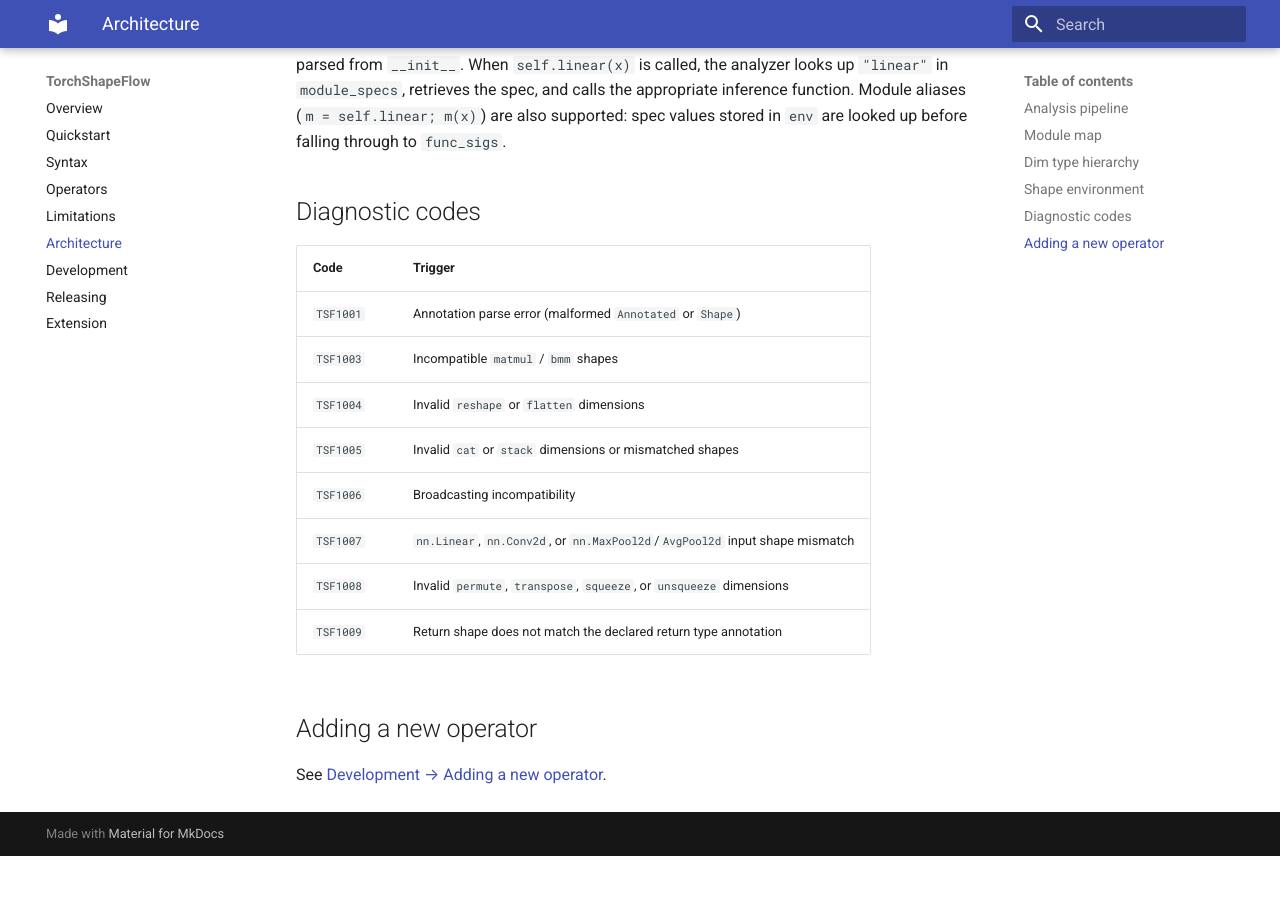
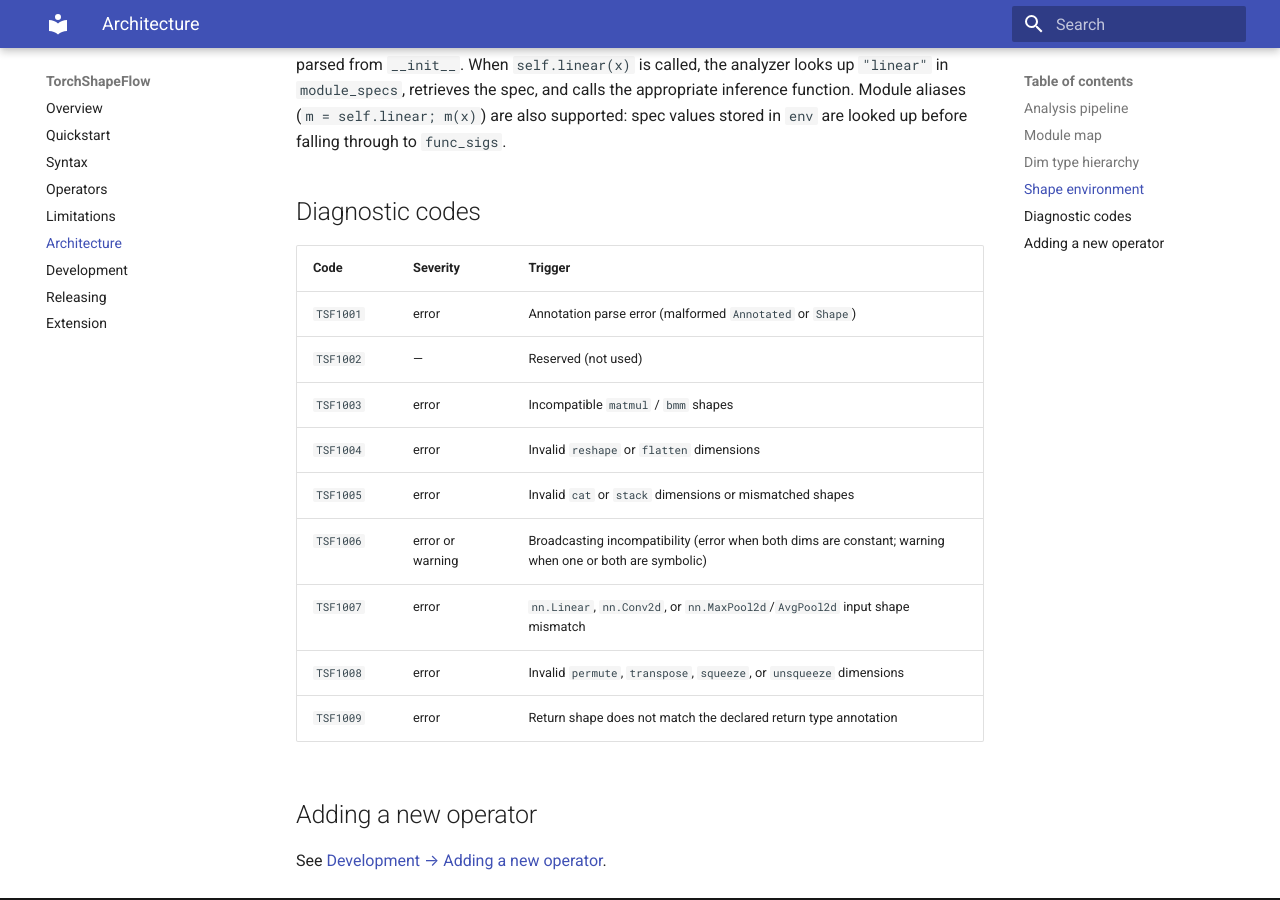
Before and after one commit to Davidxswang/torchshapeflow, an MkDocs documentation site: the page built from docs/architecture.md, in a window 1280 px wide and 900 px high, scrolled down 2677 px. Built offline with MkDocs 1.6.1 and Material for MkDocs 9.7.7, drawn with Linux system fonts in a browser that asks for light colours; before the commit the page ends 3533 px from its top, so only the background shows below that.

Commit message:
fix stale content in quickstart, architecture, releasing docs
- quickstart: TSF1006 example output is a warning, not an error
- architecture: add TSF1002 (reserved) to codes table; add severity
  column; note TSF1006 is warning for symbolic dim mismatches
- releasing: replace hardcoded v0.1.1 examples with generic vX.Y.Z;
  remove stale --allow-missing-repository note

Co-Authored-By: Claude Sonnet 4.6 <noreply@anthropic.com>

```diff
--- a/docs/architecture.md
+++ b/docs/architecture.md
@@ -69,16 +69,17 @@ Spec values are stored in `module_specs` (keyed by attribute name) when their co
 
 ## Diagnostic codes
 
-| Code | Trigger |
-|---|---|
-| `TSF1001` | Annotation parse error (malformed `Annotated` or `Shape`) |
-| `TSF1003` | Incompatible `matmul` / `bmm` shapes |
-| `TSF1004` | Invalid `reshape` or `flatten` dimensions |
-| `TSF1005` | Invalid `cat` or `stack` dimensions or mismatched shapes |
-| `TSF1006` | Broadcasting incompatibility |
-| `TSF1007` | `nn.Linear`, `nn.Conv2d`, or `nn.MaxPool2d`/`AvgPool2d` input shape mismatch |
-| `TSF1008` | Invalid `permute`, `transpose`, `squeeze`, or `unsqueeze` dimensions |
-| `TSF1009` | Return shape does not match the declared return type annotation |
+| Code | Severity | Trigger |
+|---|---|---|
+| `TSF1001` | error | Annotation parse error (malformed `Annotated` or `Shape`) |
+| `TSF1002` | — | Reserved (not used) |
+| `TSF1003` | error | Incompatible `matmul` / `bmm` shapes |
+| `TSF1004` | error | Invalid `reshape` or `flatten` dimensions |
+| `TSF1005` | error | Invalid `cat` or `stack` dimensions or mismatched shapes |
+| `TSF1006` | error or warning | Broadcasting incompatibility (error when both dims are constant; warning when one or both are symbolic) |
+| `TSF1007` | error | `nn.Linear`, `nn.Conv2d`, or `nn.MaxPool2d`/`AvgPool2d` input shape mismatch |
+| `TSF1008` | error | Invalid `permute`, `transpose`, `squeeze`, or `unsqueeze` dimensions |
+| `TSF1009` | error | Return shape does not match the declared return type annotation |
 
 ## Adding a new operator
 
```
Also changed, not shown: docs/quickstart.md (+1 -1 lines), docs/releasing.md (+5 -6 lines).
